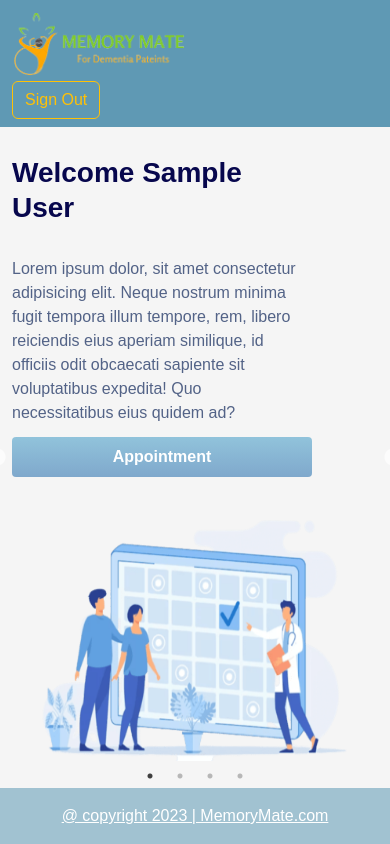
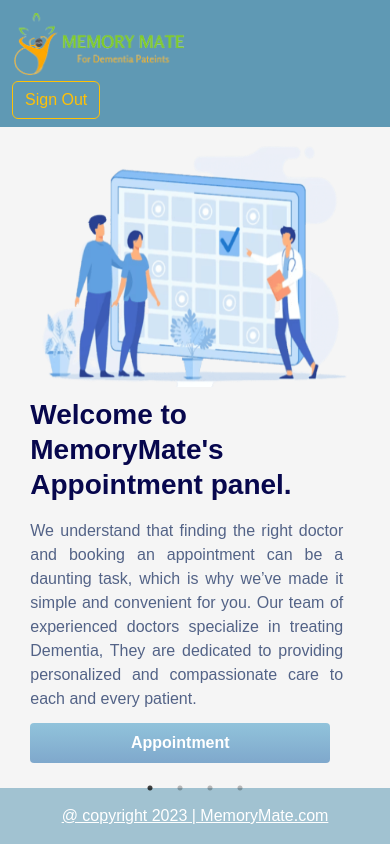
Before and after one commit to hammadShamir/memorymate, a React (Create React App) app: page /home in a window 390 px wide. Built offline with nearby package versions, Linux system fonts and the light colour scheme; no server answers; sample sign-in values are in the browser's storage.

Commit message:
slider design updated

```diff
--- a/src/App.css
+++ b/src/App.css
@@ -18,3 +18,85 @@
   max-width: 400px;
   width: 100%;
 }
+
+
+.slick-prev, .slick-next{
+  background-color:#5f99b4 !important ;
+  border-radius: 50%;
+  transform: scale(1.8) !important;
+}
+
+
+.slider-boxes{
+  margin-left: auto;
+  margin-right: auto;
+  display: flex;
+  flex-direction: row;
+  flex-wrap: wrap;
+  justify-content: center;
+  align-items: stretch;
+}
+
+
+.slider-box1{
+  align-items:stretch;
+  display: flex;
+  flex-direction: column;
+  justify-content: start;
+  align-self: center;
+
+}
+
+
+
+
+
+
+@media only screen and (max-width: 767px){
+
+  .slider-boxes{
+    align-items: center;
+    justify-content: center;
+  }
+
+
+  .slider-box1{
+    align-items:stretch;
+    justify-content: start;
+    align-self: center;
+    order: 2;
+    margin-left: 10%;
+
+  }
+
+  #slider-head{
+    width: 85% !important;
+    margin-top: 10px;
+    margin-bottom:5px;
+  }
+
+  #slider-desc{
+
+    text-align: justify;
+    width: 90%;
+  }
+
+  .small-button{
+    margin-bottom: 10px;
+  }
+
+}
+
+
+@media only screen and (max-width: 560px){
+
+
+.slick-prev, .slick-next {
+  display: none !important;
+}
+
+#slider-head{
+  min-width: 100% important;
+}
+
+}
--- a/src/components/Home.js
+++ b/src/components/Home.js
@@ -34,8 +34,8 @@ const SliderComponent = () => {
         <Slider {...settings} >
             <Slide
                 img={appointment}
-                heading={`Welcome ${user && user.displayName}`}
-                para={"Lorem ipsum dolor, sit amet consectetur adipisicing elit. Neque nostrum minima fugit tempora illum tempore, rem, libero reiciendis eius aperiam similique, id officiis odit obcaecati sapiente sit voluptatibus expedita! Quo necessitatibus eius quidem ad?"}
+                heading={`Welcome to MemoryMate's Appointment panel.`}
+                para={"We understand that finding the right doctor and booking an appointment can be a daunting task, which is why we’ve made it simple and convenient for you. Our team of experienced doctors specialize in treating Dementia, They are dedicated to providing personalized and compassionate care to each and every patient."}
                 button={"Appointment"}
                 path={'/appointment'}
             />
--- a/src/components/Slide.js
+++ b/src/components/Slide.js
@@ -5,14 +5,14 @@ import '../cssfiles/home.css'
 const Slide = ({ img, heading, para, button, path }) => {
 
     return (
-        <div className=' d-flex flex-row justify-content-center align-items-stretch flex-wrap'>
-            <div className="align-items-stretch formbold-form-title col-md-6 d-flex flex-column justify-content-start align-items-center align-self-center">
-                <h3 className='c_white'>{heading}</h3>
-                <p className='formbold-form-label c_white'>{para}</p>
+        <div  className='slider-boxes '>
+            <div style={{margin:'auto',marginLeft:'5%'}} className=" slider-box1 formbold-form-title col-md-6">
+                <h3 id='slider-head' className='c_white '>{heading}</h3>
+                <p id='slider-desc' className='formbold-form-label c_white'>{para}</p>
                 <Link to={path} className='small-button'>{button}</Link>
             </div>
-            <div className=" align-items-stretch col col-md-6 align-self-center d-flex justify-content-center align-items-center">
-                <img style={{ aspectRatio: `9/6` }} className='slide-img' src={img} alt="" />
+            <div  className=" align-items-stretch col col-md-5 align-self-center d-flex justify-content-center align-items-center">
+                <img  style={{ aspectRatio: `9/6` }} className='slide-img' src={img} alt="" />
             </div>
         </div>
     )
```
